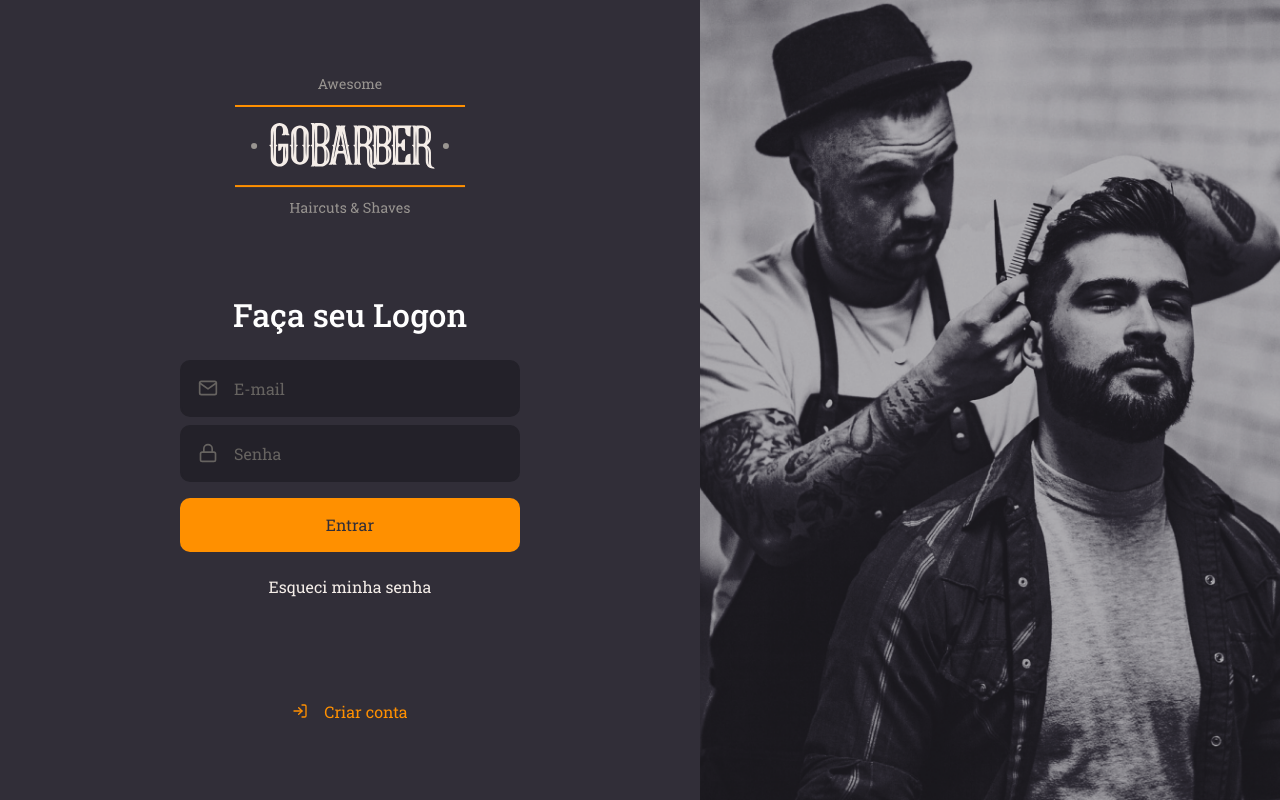
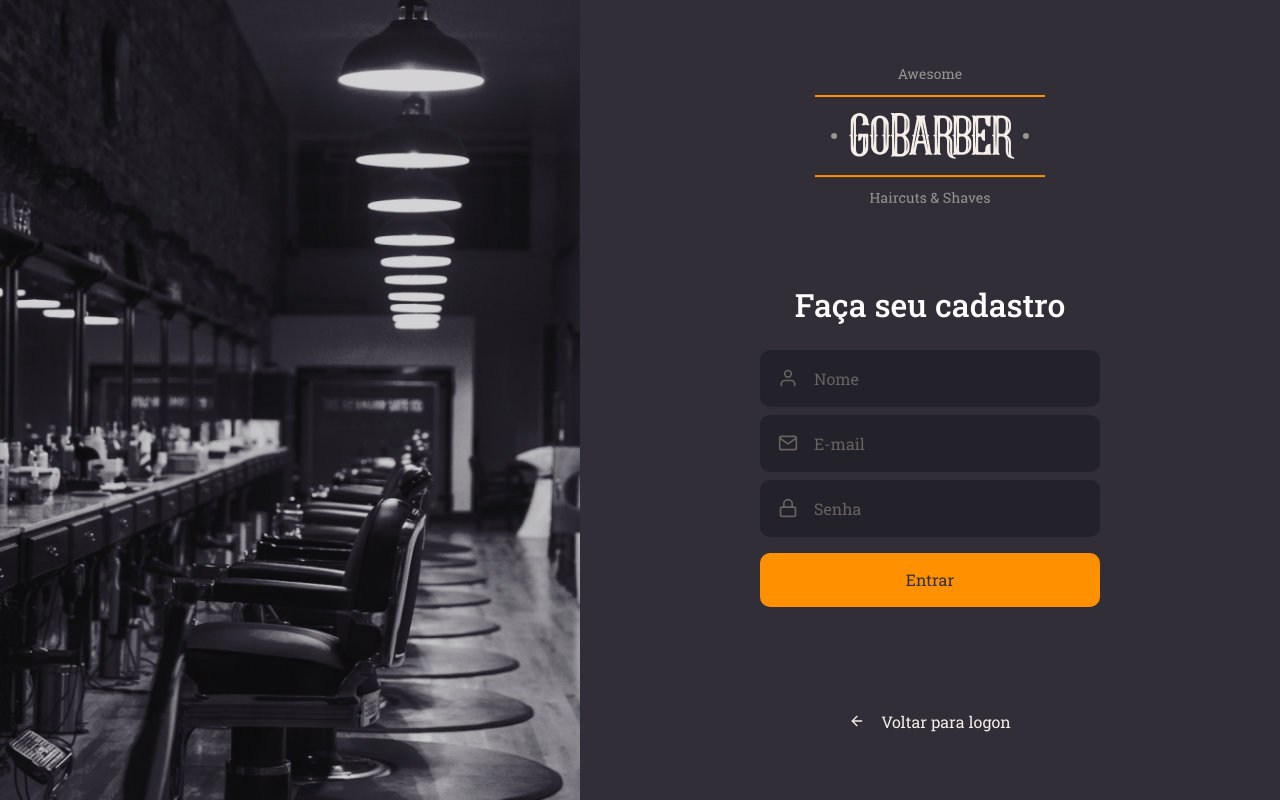
Before and after one commit to lucascprazeres/GoBarber-web, a React (Create React App) app: page / in a window 1280 px wide. Built offline with nearby package versions, Linux system fonts and the light colour scheme.

Commit message:
feat: adiciona estrutura e estilização da página de cadastro ✔️

```diff
--- a/src/App.tsx
+++ b/src/App.tsx
@@ -2,12 +2,13 @@ import React from 'react';
 
 import GlobalStyle from './styles/global';
 
-import SignIn from './pages/SingIn';
+// import SignIn from './pages/SignIn';
+import SignUp from './pages/SignUp';
 
 const App: React.FC = () => {
   return (
     <>
-      <SignIn />
+      <SignUp />
       <GlobalStyle />
     </>
   );
--- /dev/null
+++ b/src/pages/SignUp/index.tsx
@@ -0,0 +1,40 @@
+import React from 'react';
+import { FiArrowLeft, FiMail, FiLock, FiUser } from 'react-icons/fi';
+
+import { Container, Content, Background } from './styles';
+
+import Input from '../../components/Input';
+import Button from '../../components/Button';
+
+import logoImg from '../../assets/logo.svg';
+
+const SignUp: React.FC = () => (
+  <Container>
+    <Background />
+    <Content>
+      <img src={logoImg} alt="GoBarber" />
+
+      <form>
+        <h1>Faça seu cadastro</h1>
+
+        <Input name="nome" icon={FiUser} placeholder="Nome" />
+        <Input name="email" icon={FiMail} placeholder="E-mail" />
+        <Input
+          name="password"
+          icon={FiLock}
+          placeholder="Senha"
+          type="password"
+        />
+
+        <Button type="submit">Entrar</Button>
+      </form>
+
+      <a href="/">
+        <FiArrowLeft />
+        Voltar para logon
+      </a>
+    </Content>
+  </Container>
+);
+
+export default SignUp;
--- /dev/null
+++ b/src/pages/SignUp/styles.ts
@@ -0,0 +1,68 @@
+import styled from 'styled-components';
+import { shade } from 'polished';
+
+import backgroundImg from '../../assets/sign-up-background.png';
+
+export const Container = styled.div`
+  height: 100vh;
+
+  display: flex;
+  align-items: stretch;
+`;
+
+export const Content = styled.div`
+  display: flex;
+  flex-direction: column;
+  align-items: center;
+
+  place-content: center;
+
+  width: 100%;
+  max-width: 700px;
+
+  form {
+    margin: 80px 0;
+    width: 340px;
+    text-align: center;
+
+    h1 {
+      margin-bottom: 24px;
+    }
+
+    a {
+      color: #f4ede8;
+      display: block;
+      margin-top: 24px;
+      text-decoration: none;
+      transition: color 0.2s;
+
+      &:hover {
+        color: ${shade(0.2, '#f4ede8')};
+      }
+    }
+  }
+
+  > a {
+    color: #f4ede8;
+    margin-top: 24px;
+    text-decoration: none;
+    transition: color 0.2s;
+
+    display: flex;
+    align-items: center;
+
+    &:hover {
+      color: ${shade(0.2, '#ff9000')};
+    }
+
+    svg {
+      margin-right: 16px;
+    }
+  }
+`;
+
+export const Background = styled.div`
+  flex: 1;
+  background: url(${backgroundImg}) no-repeat center;
+  background-size: cover;
+`;
```
Also changed, not shown: src/assets/sign-up-background.png (added), src/pages/SignIn/index.tsx (renamed from src/pages/SingIn/index.tsx), src/pages/SignIn/styles.ts (renamed from src/pages/SingIn/styles.ts).
